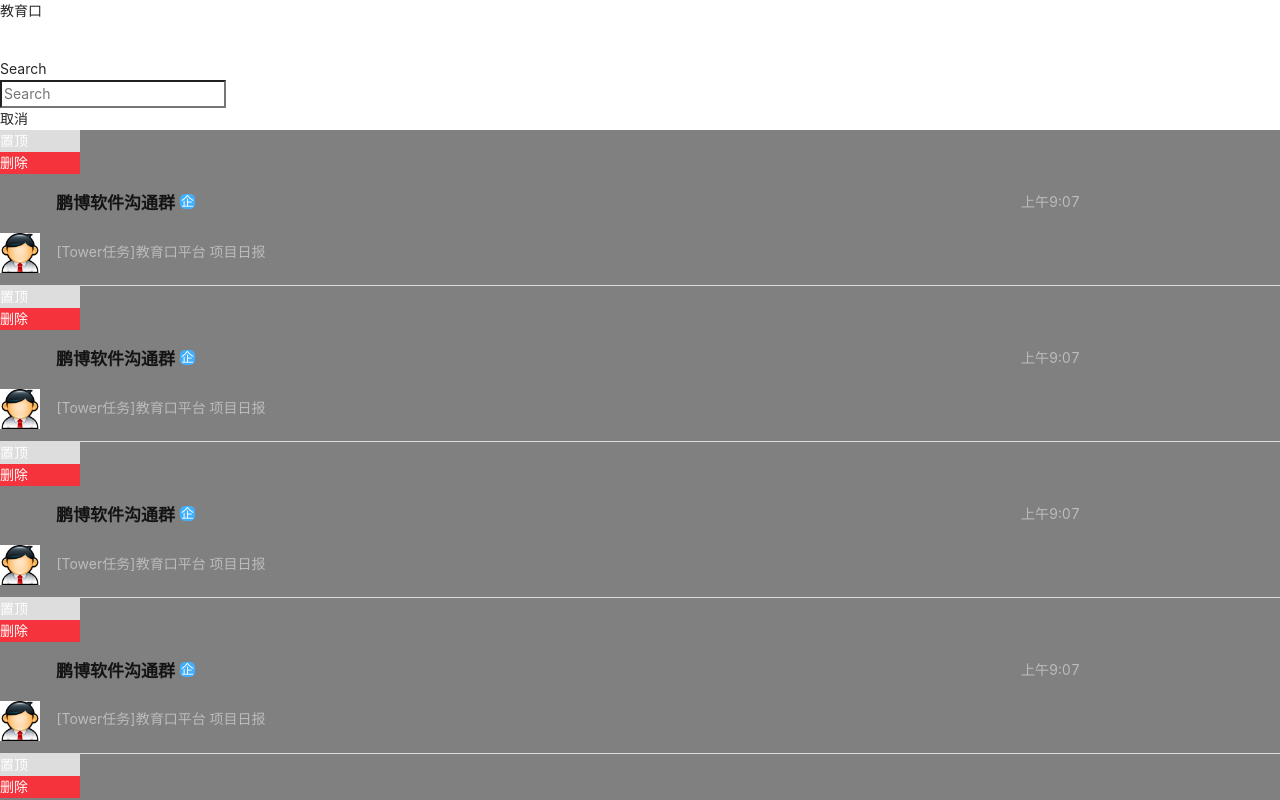
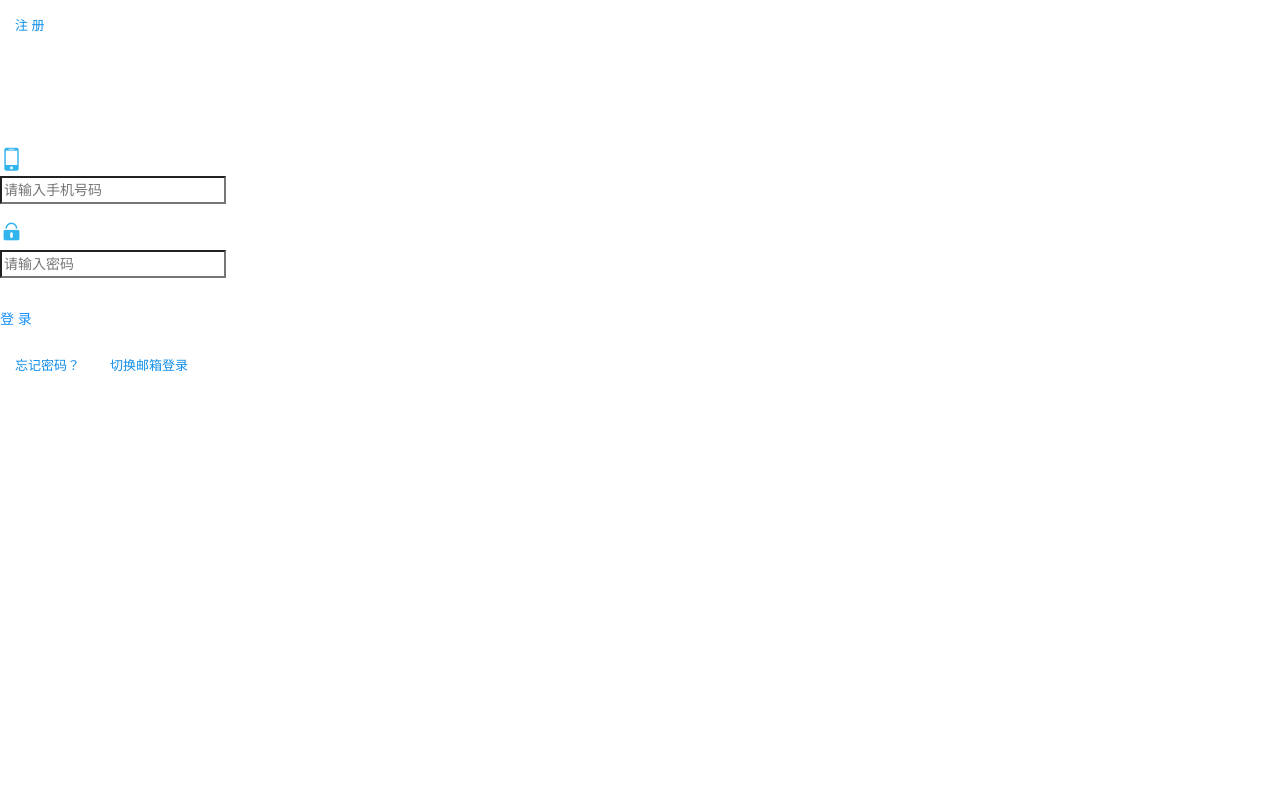
Before and after one commit to fujunzhuo/react-web-app, a React app: page / in a window 1280 px wide. Built offline with nearby package versions, Linux system fonts and the light colour scheme.

Commit message:
修改主界面

```diff
--- a/src/index.js
+++ b/src/index.js
@@ -11,10 +11,10 @@
 
 ReactDOM.render(
     <Provider store={store}>
-        <MemoryRouter>
+        <HashRouter>
             <div>
                 <Switch>
-                    <Route path="/" exact component={Home}/>
+                    <Route path="/" exact component={Login}/>
                     <Route path="/login" component={Login}/>
                     <Route path="/register" component={Register}/>
                     <Route path="/verifcode" component={VerifCode}/>
@@ -23,7 +23,7 @@
                     <Route component={Login}/>
                 </Switch>
             </div>
-        </MemoryRouter>
+        </HashRouter>
     </Provider>,
     document.getElementById('root')
 );
```
Also changed, not shown: build/asset-manifest.json, build/index.html, build/service-worker.js, 5 other files.
